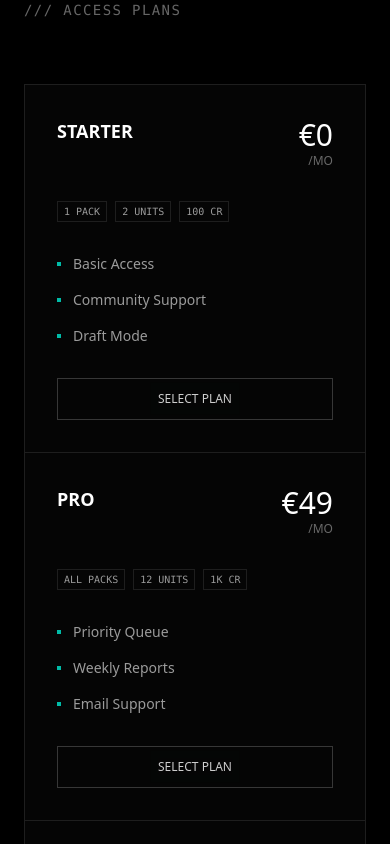
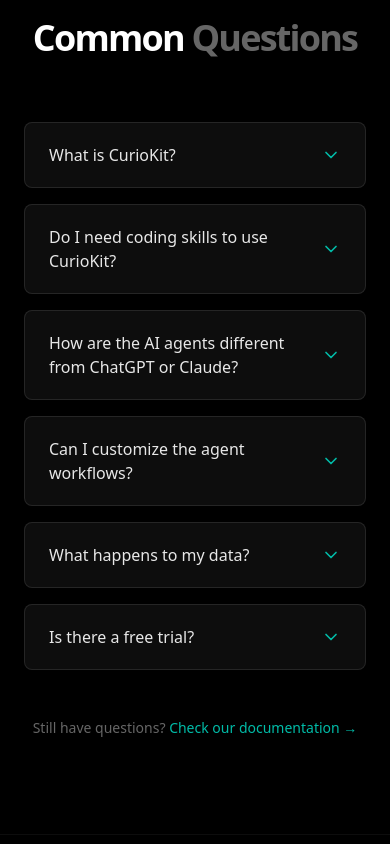
Before and after one commit to 0xnetborn/curiositas-clawkit, a Next.js app: page / in a window 390 px wide. Shown: the part 7700-8544 px from the top of the page. Built offline with nearby package versions, Linux system fonts and the light colour scheme.

Commit message:
feat: add FAQ section with accordion animations - autop run

```diff
--- a/src/app/page.tsx
+++ b/src/app/page.tsx
@@ -5,6 +5,7 @@
 import WorkflowSection from '@/components/WorkflowSection';
 import PricingSection from '@/components/PricingSection';
 import TestimonialsSection from '@/components/TestimonialsSection';
+import FAQSection from '@/components/FAQSection';
 import LoadingScreen from '@/components/LoadingScreen';
 import TrustedBySection from '@/components/TrustedBySection';
 import KonamiEasterEgg from '@/components/KonamiEasterEgg';
@@ -20,6 +21,7 @@
       <SquadSection />
       <WorkflowSection />
       <TestimonialsSection />
+      <FAQSection />
       <PricingSection />
       <TrustedBySection />
 
--- /dev/null
+++ b/src/components/FAQSection.tsx
@@ -0,0 +1,171 @@
+'use client';
+
+import { useState, useRef, useEffect } from 'react';
+import { animate } from 'animejs';
+
+const faqs = [
+  {
+    question: 'What is CurioKit?',
+    answer: 'CurioKit is a production-ready AI agent toolkit for founders and solopreneurs. It provides pre-built "squads" of specialized AI agents that work together to automate marketing, business operations, and customer engagement.',
+  },
+  {
+    question: 'Do I need coding skills to use CurioKit?',
+    answer: 'No! CurioKit is designed for non-technical users. You can deploy and manage AI squads through our intuitive dashboard. However, developers can extend functionality using our API and modular architecture.',
+  },
+  {
+    question: 'How are the AI agents different from ChatGPT or Claude?',
+    answer: 'Unlike single-model assistants, CurioKit deploys coordinated squads of specialized agents. Each agent has a specific role (research, writing, quality assurance, amplification) and works together following proven workflows.',
+  },
+  {
+    question: 'Can I customize the agent workflows?',
+    answer: 'Absolutely. Every squad is fully configurable. You can adjust agent behavior, add custom prompts, modify workflows, and integrate with your existing tools through our MCP (Model Context Protocol) connections.',
+  },
+  {
+    question: 'What happens to my data?',
+    answer: 'Your data is yours. We don\'t train models on your inputs. All agent interactions are encrypted, and you can export all conversation history at any time. Enterprise tiers offer self-hosting options.',
+  },
+  {
+    question: 'Is there a free trial?',
+    answer: 'Yes! The Starter plan includes a 14-day free trial with full access to all features. No credit card required. Upgrade only when you\'re ready.',
+  },
+];
+
+export default function FAQSection() {
+  const [openIndex, setOpenIndex] = useState<number | null>(null);
+  const contentRefs = useRef<(HTMLDivElement | null)[]>([]);
+  const iconRefs = useRef<(SVGSVGElement | null)[]>([]);
+
+  const toggleFAQ = (index: number) => {
+    const isOpen = openIndex === index;
+    const contentEl = contentRefs.current[index];
+    const iconEl = iconRefs.current[index];
+
+    if (!contentEl || !iconEl) return;
+
+    if (isOpen) {
+      // Close current
+      animate(contentEl, {
+        height: 0,
+        opacity: 0,
+        duration: 300,
+        easing: 'easeOutQuad',
+      });
+      animate(iconEl, {
+        rotate: 0,
+        duration: 300,
+        easing: 'easeOutQuad',
+      });
+      setOpenIndex(null);
+    } else {
+      // Close previously open
+      if (openIndex !== null && contentRefs.current[openIndex] && iconRefs.current[openIndex]) {
+        animate(contentRefs.current[openIndex]!, {
+          height: 0,
+          opacity: 0,
+          duration: 300,
+          easing: 'easeOutQuad',
+        });
+        animate(iconRefs.current[openIndex]!, {
+          rotate: 0,
+          duration: 300,
+          easing: 'easeOutQuad',
+        });
+      }
+
+      // Open new
+      setOpenIndex(index);
+      animate(contentEl, {
+        height: 'auto',
+        opacity: 1,
+        duration: 400,
+        easing: 'easeOutQuad',
+      });
+      animate(iconEl, {
+        rotate: 180,
+        duration: 300,
+        easing: 'easeOutQuad',
+      });
+    }
+  };
+
+  useEffect(() => {
+    // Initial animation
+    const items = document.querySelectorAll('.faq-item');
+    animate(items, {
+      translateY: [30, 0],
+      opacity: [0, 1],
+      delay: 100,
+      duration: 600,
+      easing: 'easeOutQuad',
+    });
+  }, []);
+
+  return (
+    <section className="py-24 px-6 bg-black">
+      <div className="max-w-3xl mx-auto">
+        <div className="text-center mb-16">
+          <div className="inline-flex items-center gap-2 px-3 py-1 border border-teal-500/20 bg-teal-500/5 mb-6">
+            <span className="w-1.5 h-1.5 bg-teal-500" />
+            <span className="text-[10px] font-mono text-teal-500 tracking-widest uppercase">FAQ</span>
+          </div>
+          <h2 className="text-4xl md:text-5xl font-bold tracking-tighter text-white">
+            Common <span className="text-white/40">Questions</span>
+          </h2>
+        </div>
+
+        <div className="space-y-4">
+          {faqs.map((faq, index) => (
+            <div
+              key={index}
+              className="faq-item border border-white/10 bg-white/5 rounded-lg overflow-hidden hover:border-teal-500/30 transition-colors"
+            >
+              <button
+                onClick={() => toggleFAQ(index)}
+                className="w-full px-6 py-5 flex items-center justify-between text-left focus:outline-none focus:ring-2 focus:ring-teal-500/50"
+                aria-expanded={openIndex === index}
+              >
+                <span className="text-base font-medium text-white/90 pr-4">
+                  {faq.question}
+                </span>
+                <svg
+                  ref={(el) => { iconRefs.current[index] = el; }}
+                  width="20"
+                  height="20"
+                  viewBox="0 0 24 24"
+                  fill="none"
+                  className="text-teal-500 flex-shrink-0"
+                >
+                  <path
+                    d="M6 9L12 15L18 9"
+                    stroke="currentColor"
+                    strokeWidth="2"
+                    strokeLinecap="round"
+                    strokeLinejoin="round"
+                  />
+                </svg>
+              </button>
+              <div
+                ref={(el) => { contentRefs.current[index] = el; }}
+                className="h-0 overflow-hidden opacity-0"
+              >
+                <div className="px-6 pb-6 pt-2 text-white/50 leading-relaxed">
+                  {faq.answer}
+                </div>
+              </div>
+            </div>
+          ))}
+        </div>
+
+        {/* CTA after FAQ */}
+        <div className="text-center mt-12">
+          <p className="text-white/40 text-sm">
+            Still have questions?{' '}
+            <a href="#" className="text-teal-500 hover:text-teal-400 transition-colors">
+              Check our documentation →
+            </a>
+          </p>
+        </div>
+      </div>
+    </section>
+  );
+}
```
Also changed, not shown: 1 other file (tests, documents, lock files or other folders).
